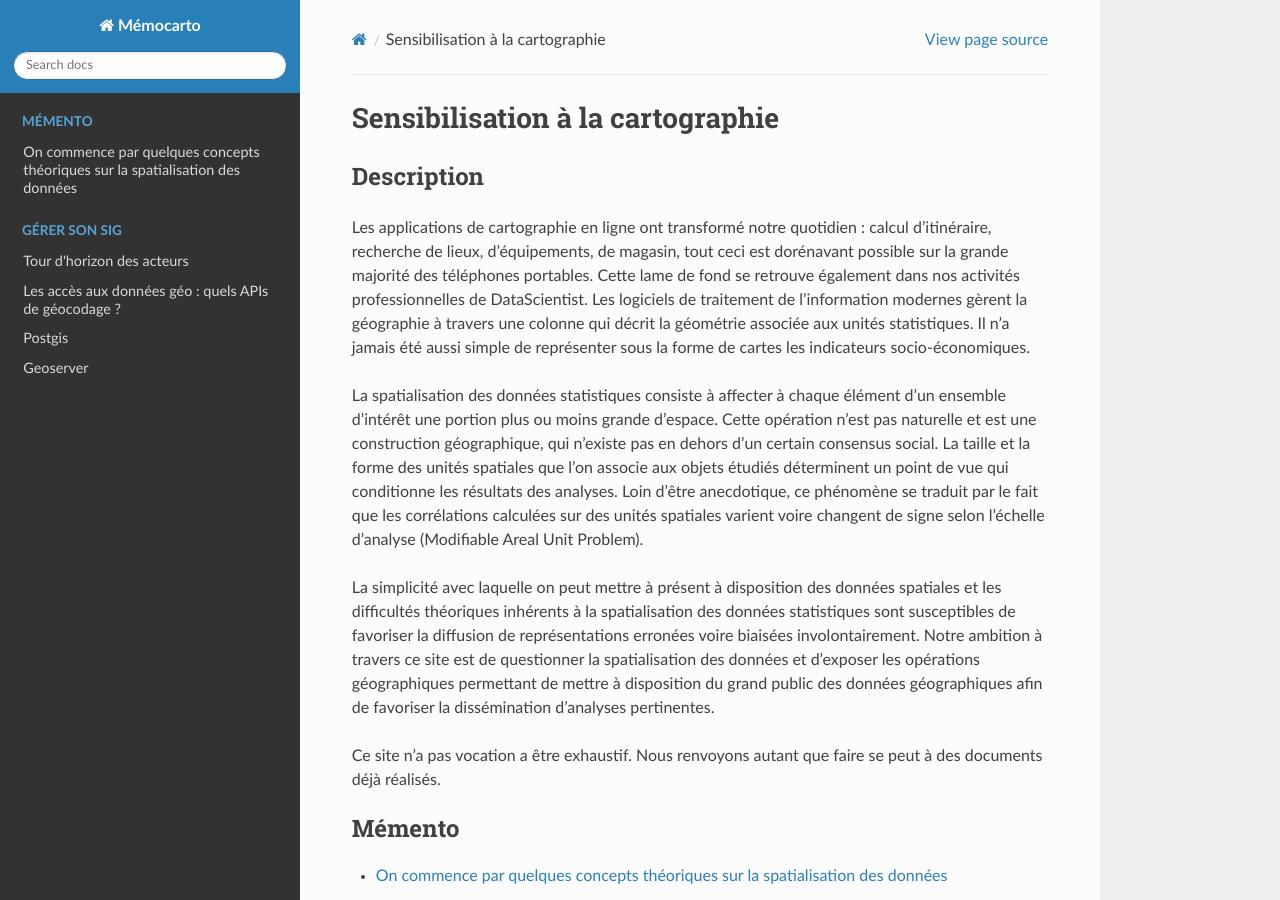
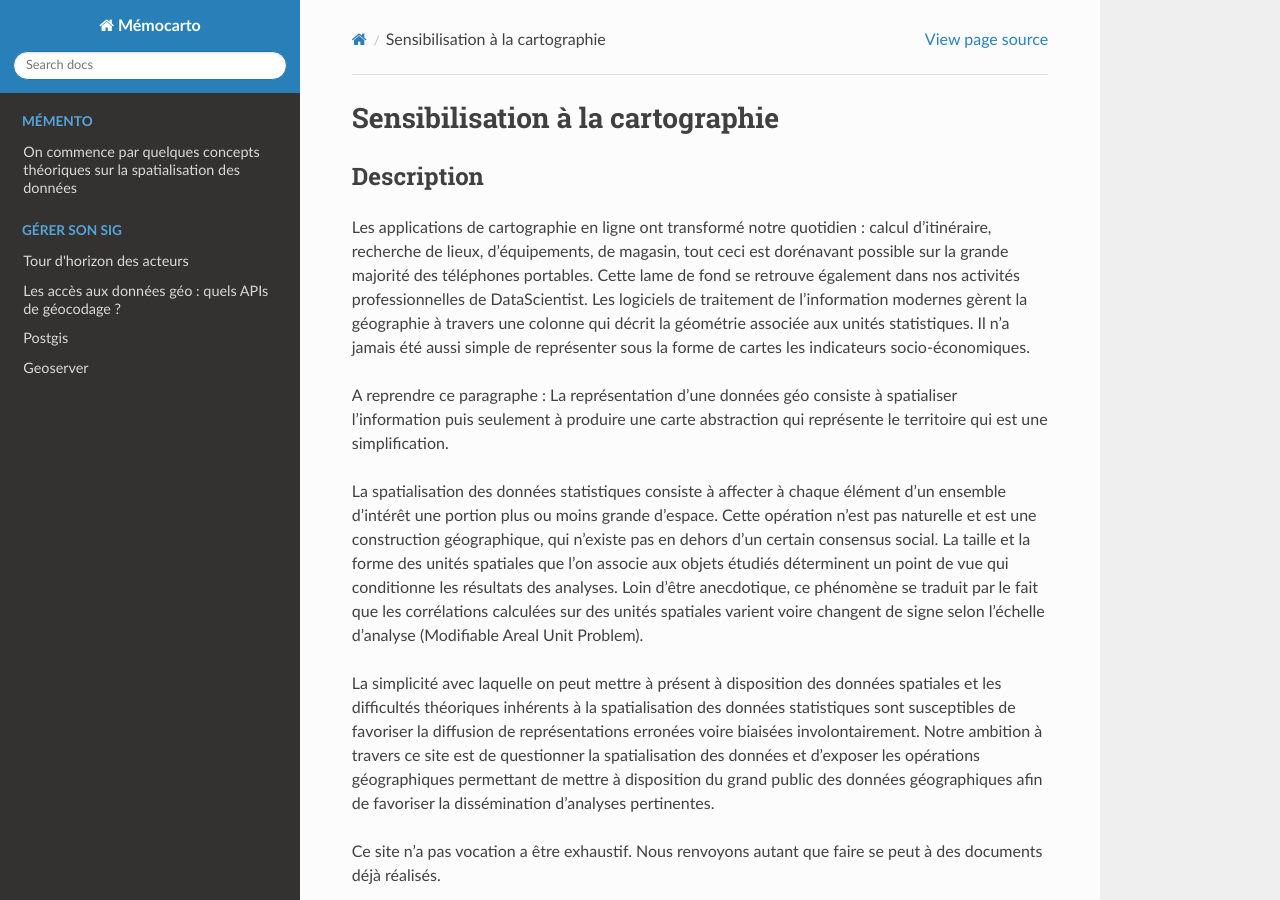
Before and after one commit to JulieDjidji/memocarto, a Sphinx documentation site: the page built from doc/source/index.rst, in a window 1280 px wide and 900 px high. Built offline with Sphinx 7.4.7 and the Read the Docs theme 2.0.0, drawn with Linux system fonts in a browser that asks for light colours; pages that are not in the unit, such as notebooks, are missing from menus.

Commit message:
Update index.rst

```diff
--- a/doc/source/index.rst
+++ b/doc/source/index.rst
@@ -10,6 +10,8 @@ Description
 ---------------------
 
 Les applications de cartographie en ligne ont transformé notre quotidien : calcul d’itinéraire, recherche de lieux, d’équipements, de magasin, tout ceci est dorénavant possible sur la grande majorité des téléphones portables. Cette lame de fond se retrouve également dans nos activités professionnelles de DataScientist. Les logiciels de traitement de l’information modernes gèrent la géographie à travers une colonne qui décrit la géométrie associée aux unités statistiques. Il n’a jamais été aussi simple de représenter sous la forme de cartes les indicateurs socio-économiques.
+
+A reprendre ce paragraphe : La représentation d'une données géo consiste à spatialiser l'information puis seulement à produire une carte abstraction qui représente le territoire qui est une simplification.
 
 La spatialisation des données statistiques consiste à affecter à chaque élément d’un ensemble d’intérêt une portion plus ou moins grande d’espace. Cette opération n’est pas naturelle et est une construction géographique, qui n’existe pas en dehors d’un certain consensus social. La taille et la forme des unités spatiales que l’on associe aux objets étudiés déterminent un point de vue qui conditionne les résultats des analyses. Loin d’être anecdotique, ce phénomène se traduit par le fait que les corrélations calculées sur des unités spatiales varient voire changent de signe selon l’échelle d’analyse (Modifiable Areal Unit Problem).
 
```
